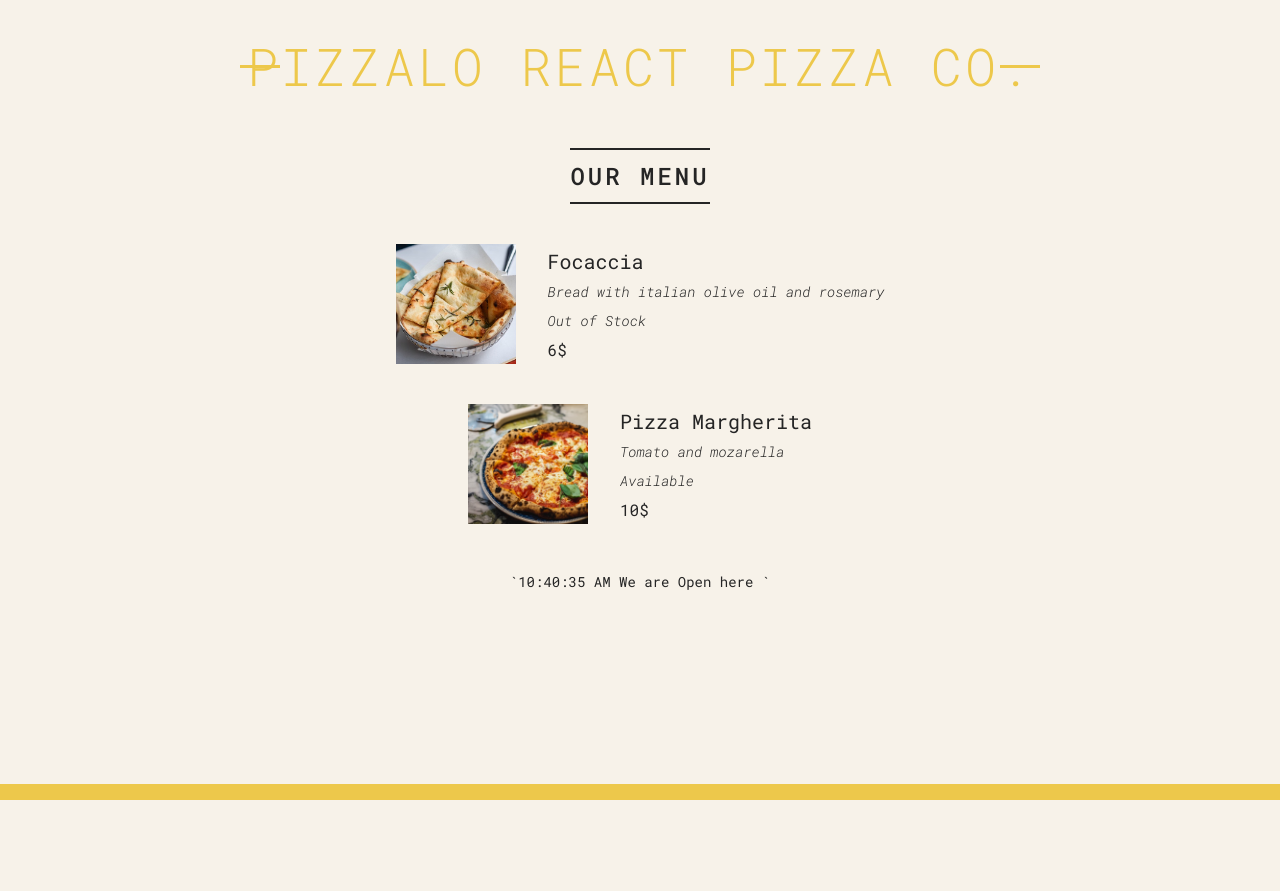
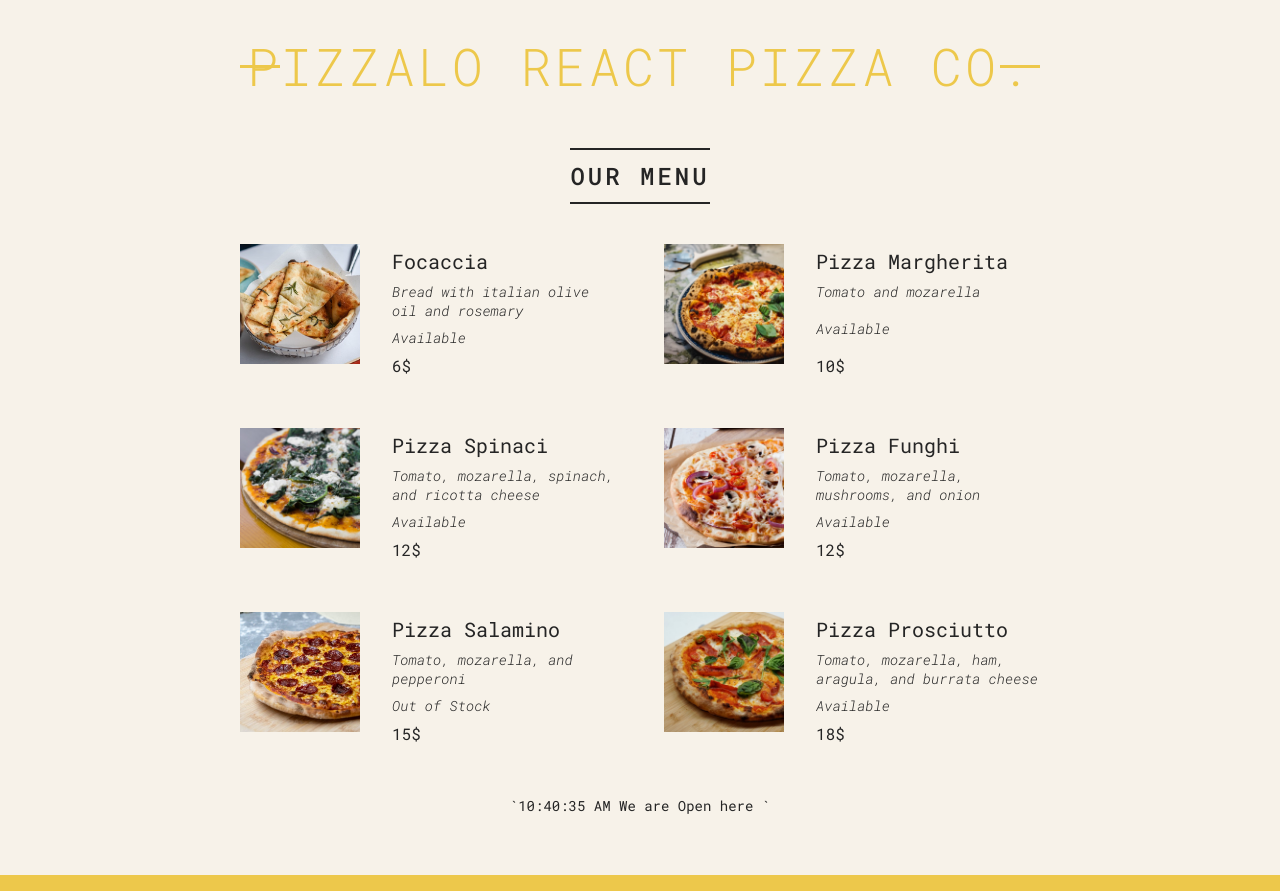
Before and after one commit to KeertanGir/React-Full, a React (Create React App) app in the folder pizza-menu/: page / in a window 1280 px wide. Before the commit the page ends 800 px from the top, so only its background shows below. Built offline with nearby package versions, Linux system fonts and the light colour scheme.

Commit message:
Learn How to  render a List in A React Application

```diff
--- a/pizza-menu/src/App.js
+++ b/pizza-menu/src/App.js
@@ -1,15 +1,69 @@
 
 import './index.css'
 
+
+
+const pizzaData = [
+  {
+    name: "Focaccia",
+    ingredients: "Bread with italian olive oil and rosemary",
+    price: 6,
+    photoName: "pizzas/focaccia.jpg",
+    soldOut: false,
+  },
+  {
+    name: "Pizza Margherita",
+    ingredients: "Tomato and mozarella",
+    price: 10,
+    photoName: "pizzas/margherita.jpg",
+    soldOut: false,
+  },
+  {
+    name: "Pizza Spinaci",
+    ingredients: "Tomato, mozarella, spinach, and ricotta cheese",
+    price: 12,
+    photoName: "pizzas/spinaci.jpg",
+    soldOut: false,
+  },
+  {
+    name: "Pizza Funghi",
+    ingredients: "Tomato, mozarella, mushrooms, and onion",
+    price: 12,
+    photoName: "pizzas/funghi.jpg",
+    soldOut: false,
+  },
+  {
+    name: "Pizza Salamino",
+    ingredients: "Tomato, mozarella, and pepperoni",
+    price: 15,
+    photoName: "pizzas/salamino.jpg",
+    soldOut: true,
+  },
+  {
+    name: "Pizza Prosciutto",
+    ingredients: "Tomato, mozarella, ham, aragula, and burrata cheese",
+    price: 18,
+    photoName: "pizzas/prosciutto.jpg",
+    soldOut: false,
+  },
+];
+
+
+        // name={pizzas.name}
+        //         ingrediants = {pizzas.ingrediants}
+        //         price = {pizzas.price}
+        //         picloc={pizzas.photoName}
+        //         soldOut={pizza.soldOut}
+
 function Pizza(props) {
-  return ( <div className='pizza' >
-    <img src={props.picloc} alt={props.name}></img>
+  return (
+  <div className='pizza' >
+    <img src={props.pizza.photoName} alt={props.pizza.name}></img>
     <div>
-    <h3>{props.name}</h3>
-    <p>{props.ingrediants}</p>
-    <p> {props.soldOut ?  "Available" : "Out of Stock" }</p>
-
-    <span>{props.price}$</span>
+    <h3>{props.pizza.name}</h3>
+    <p>{props.pizza.ingredients}</p>
+    <p> {props.pizza.soldOut ? "Out of Stock" : "Available"  }</p>
+    <span>{props.pizza.price}$</span>
     </div>
   </div> );
 }
@@ -30,9 +84,22 @@ function Footer() {
 }
 
 function Menu() {
+  const pizza = pizzaData;
   return ( <main className='menu' >
     <h2>Our Menu</h2>
-    <Pizza
+    <div className='pizzas' >
+      {
+        pizza.map((pizzas) => {
+          return (
+              <Pizza pizza={pizzas}  key={ pizzas.name }
+                 />
+          );
+        })
+      }
+
+
+
+      {/* <Pizza
         name="Focaccia"
         ingrediants = "Bread with italian olive oil and rosemary"
         price = {6}
@@ -44,8 +111,8 @@ function Menu() {
         ingrediants = "Tomato and mozarella"
         price = {10}
         picloc="pizzas/margherita.jpg"
-      soldOut={true} />
-
+        soldOut={true} />   */}
+    </div>
     </main> );
 }
 
@@ -54,7 +121,7 @@ function App() {
   return (
     <div  className='container' >
     <Headers />
-    <Menu />
+    <Menu  />
     <Footer />
     </div>
   );
```
Lines whose indentation alone changed are shown as unchanged.
